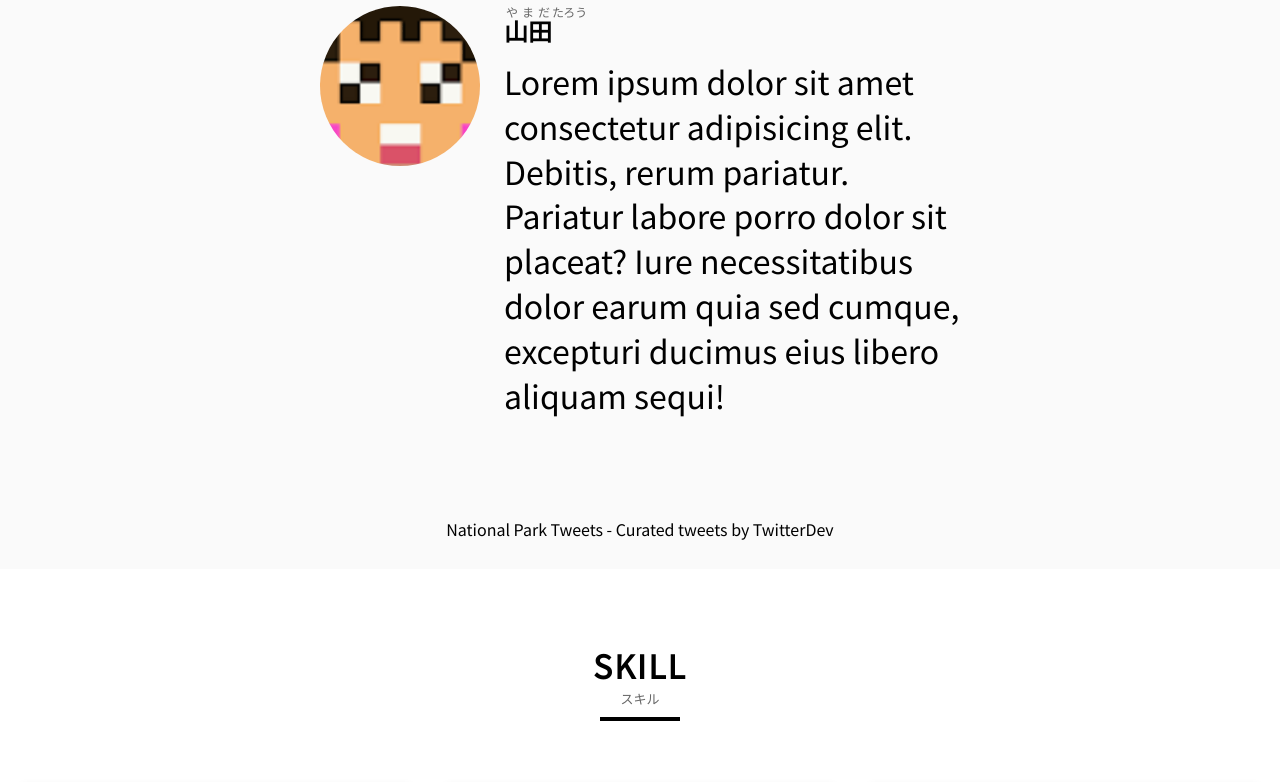
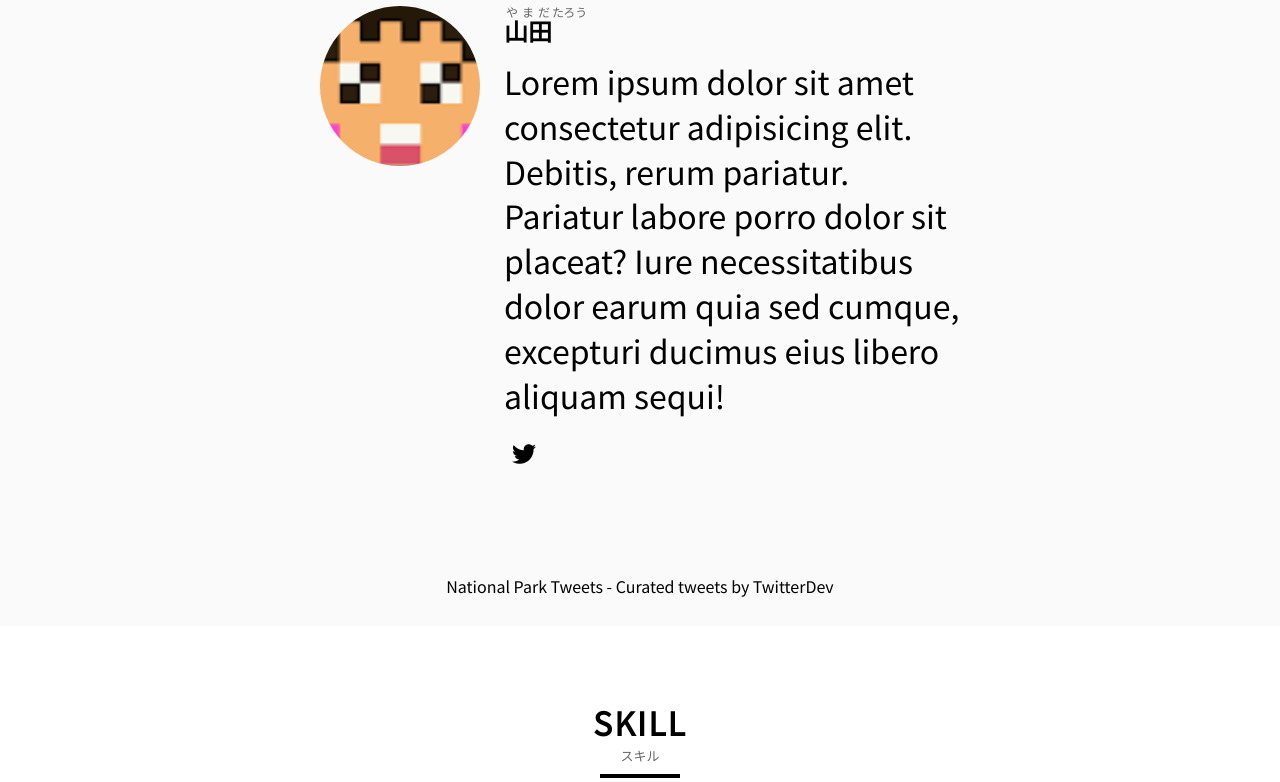
Before and after one commit to NozomiMuroya/portfolio, a plain HTML site: page index.html in a window 1280 px wide. Shown: the part 934-1716 px from the top of the page. Drawn offline with Linux system fonts and the light colour scheme.

Commit message:
アイコンフォントの追加

```diff
--- a/index.html
+++ b/index.html
@@ -15,6 +15,7 @@
   <link rel="icon" type="image/png" sizes="16x16" href="/favicon-16x16.png">
   <link rel="manifest" href="/site.webmanifest">
   <link href="https://fonts.googleapis.com/css?family=Noto+Sans+JP" rel="stylesheet">
+  <link rel="stylesheet" href="https://use.fontawesome.com/releases/v5.8.2/css/all.css" integrity="sha384-oS3vJWv+0UjzBfQzYUhtDYW+Pj2yciDJxpsK1OYPAYjqT085Qq/1cq5FLXAZQ7Ay" crossorigin="anonymous">
   <link href="/style.css" rel="stylesheet" type="text/css">
   <meta name="msapplication-TileColor" content="#da532c">
   <meta name="theme-color" content="#ffffff">
@@ -72,6 +73,11 @@
               </ruby>
             </p>
             <p class="profile__text">Lorem ipsum dolor sit amet consectetur adipisicing elit. Debitis, rerum pariatur. Pariatur labore porro dolor sit placeat? Iure necessitatibus dolor earum quia sed cumque, excepturi ducimus eius libero aliquam sequi!</p>
+            <div class="profile__sns">
+              <a href="https://twitter.com/TwitterDev?ref_src=twsrc%5Etfw%7Ctwcamp%5Eembeddedtimeline%7Ctwterm%5Eprofile%3ATwitterDev&ref_url=http%3A%2F%2Flocalhost%3A3000%2F" target="_blank" rel="noopener" class="sns-icon">
+                <i class="fab fa-twitter"></i>
+              </a>
+            </div>
           </div>
         </div>
       </div>
--- a/style.css
+++ b/style.css
@@ -215,7 +215,15 @@ iframe {
 .profile__text {
   line-height: 1.4;
   font-size: 32px;
+  margin-bottom: 16px;
 }
+
+.sns-icon {
+  padding: 8px;
+  font-size: 24px;
+  display: inline-block;
+}
+
 .twitter {
   text-align: center;
   max-width: 640px;
```
